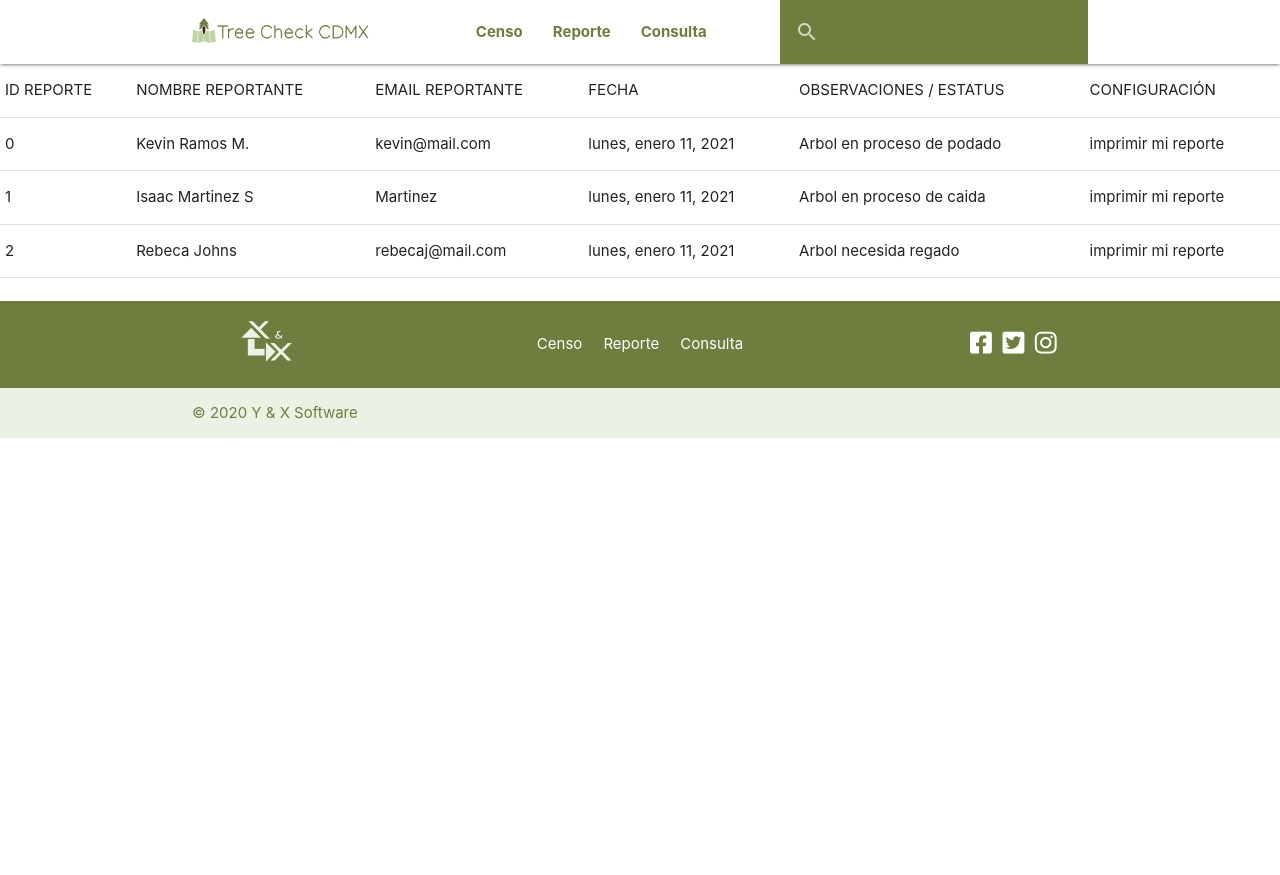
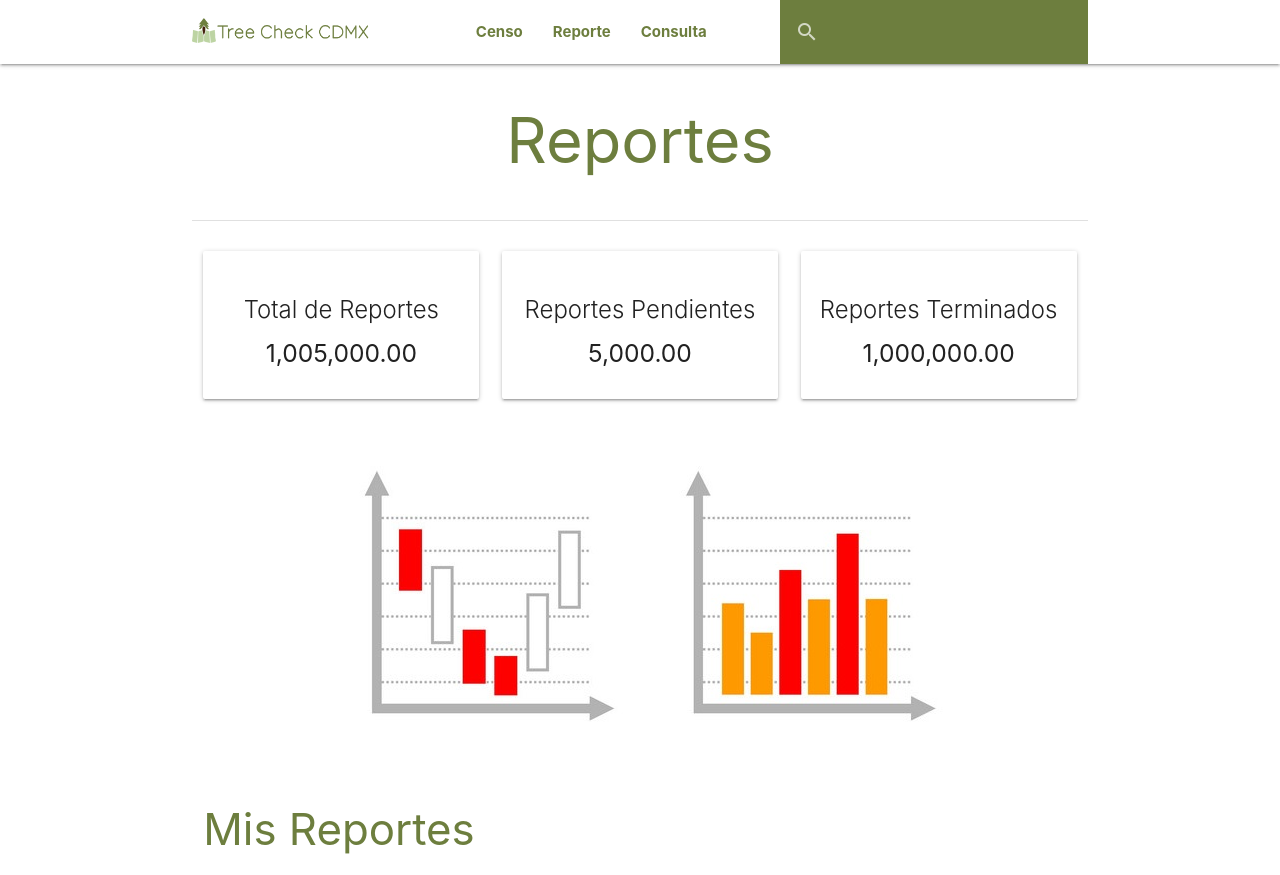
Before and after one commit to osorniochris/Tree-Check-CDMX, a plain HTML site: page prueba_2.html in a window 1280 px wide. Shown: the top 875 px of the page. Before the commit the page ends 800 px from the top, so only its background shows below. Drawn offline with nearby package versions, Linux system fonts and the light colour scheme.

Commit message:
Finished admin report page UI

```diff
--- a/prueba_2.html
+++ b/prueba_2.html
@@ -17,7 +17,8 @@
 
       <link href="css/nav-bar.css" rel="stylesheet">
       <link href="css/footer.css" rel="stylesheet">
-      <link href="css/admin.css" rel="stylesheet">
+      <link href="css/index.css" rel="stylesheet">
+
 
     </head>
     <body>
@@ -41,8 +42,64 @@
       </nav>
 
 
+      <div class="container">
+        <div class="row">
+          <div class="col center-align l12 s12 h-green-text">
+            <h1>Reportes</h1>
+          </div>
+        </div>
+
+        <div class="divider"></div>
+
+        <br>
+
+        <div class="row">
+          <div class="col l4 s12">
+            <div class="card">
+              <div class="card-body center-align">
+                <br>
+                <h4 class="card-title">Total de Reportes</h4>
+                <h5 class="card-text">1,005,000.00</h5>
+                <br>
+              </div>
+            </div>
+          </div>
+          <div class="col l4 s12">
+            <div class="card">
+              <div class="card-body center-align">
+                <br>
+                <h4 class="card-title">Reportes Pendientes</h4>
+                <h5 class="card-text">5,000.00</h5>
+                <br>
+              </div>
+            </div>
+          </div>
+          <div class="col l4 s12">
+            <div class="card">
+              <div class="card-body center-align">
+                <br>
+                <h4 class="card-title">Reportes Terminados</h4>
+                <h5 class="card-text">1,000,000.00</h5>
+                <br>
+              </div>
+            </div>
+          </div>
+        </div>
+
+        <div class="col center-align">
+          <img src="images/graphs.jpg" alt="Graphs">
+        </div>
+
+        <br>
+
+        <div class="row">
+          <div class="col l12 s12 h-green-text">
+            <h3>Mis Reportes</h3>
+          </div>
+        </div>
+
         <table border="1" cellspacing="0" cellpadding="5" id="tbl">
-        <thead>
+          <thead class="h-green-text">
             <tr>
               <td>ID REPORTE</td>
               <td>NOMBRE REPORTANTE</td>
@@ -77,7 +134,13 @@
             <td class="boton_imprimir">imprimir mi reporte</td>
           </tr>
         </table>
+
         <br>
+        <br>
+        <br>
+
+      </div>
+
     <footer class="page-footer">
         <div class="container">
           <div class="row valign-wrapper">
```
Also changed, not shown: images/graphs.jpg (added). Lines whose indentation alone changed are shown as unchanged.
